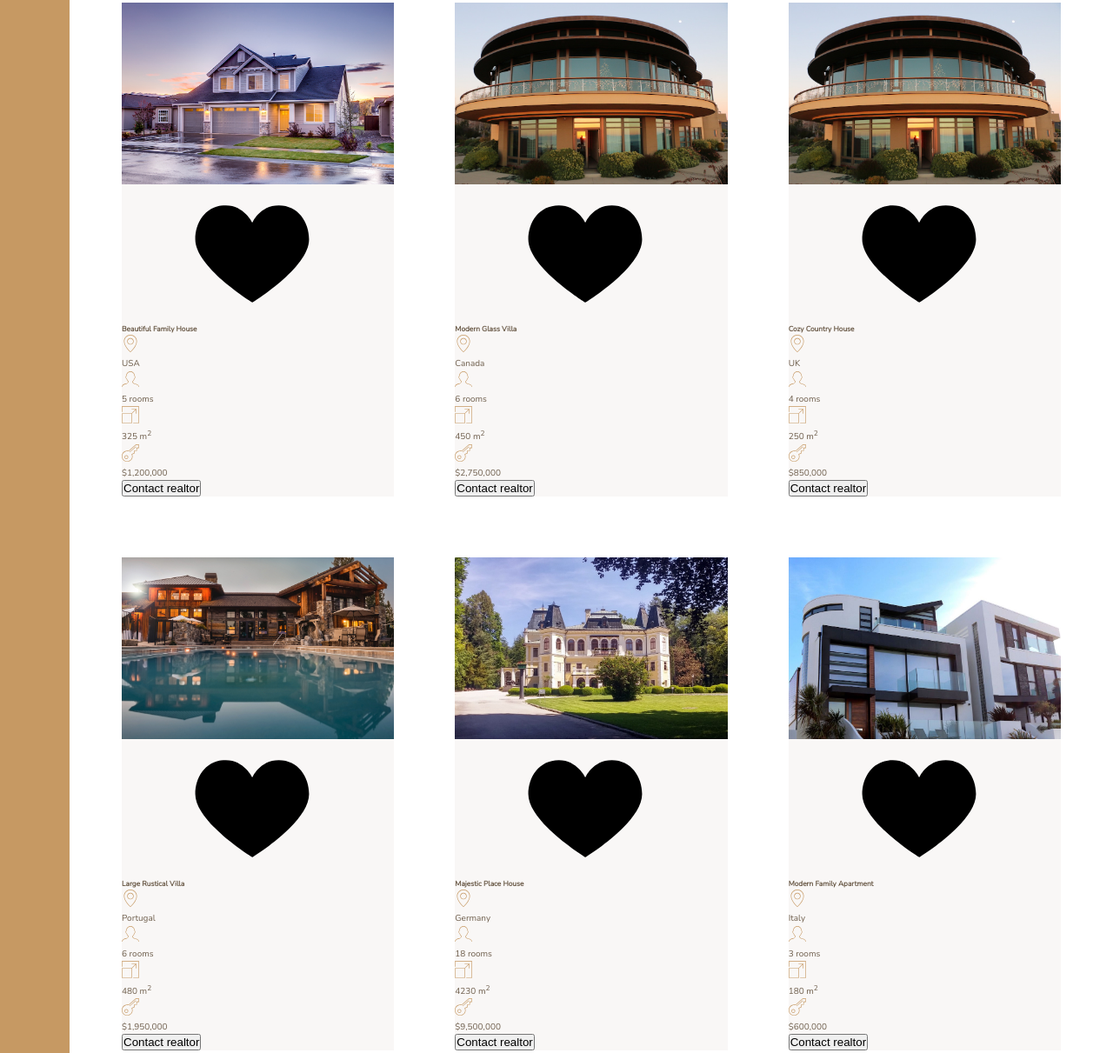
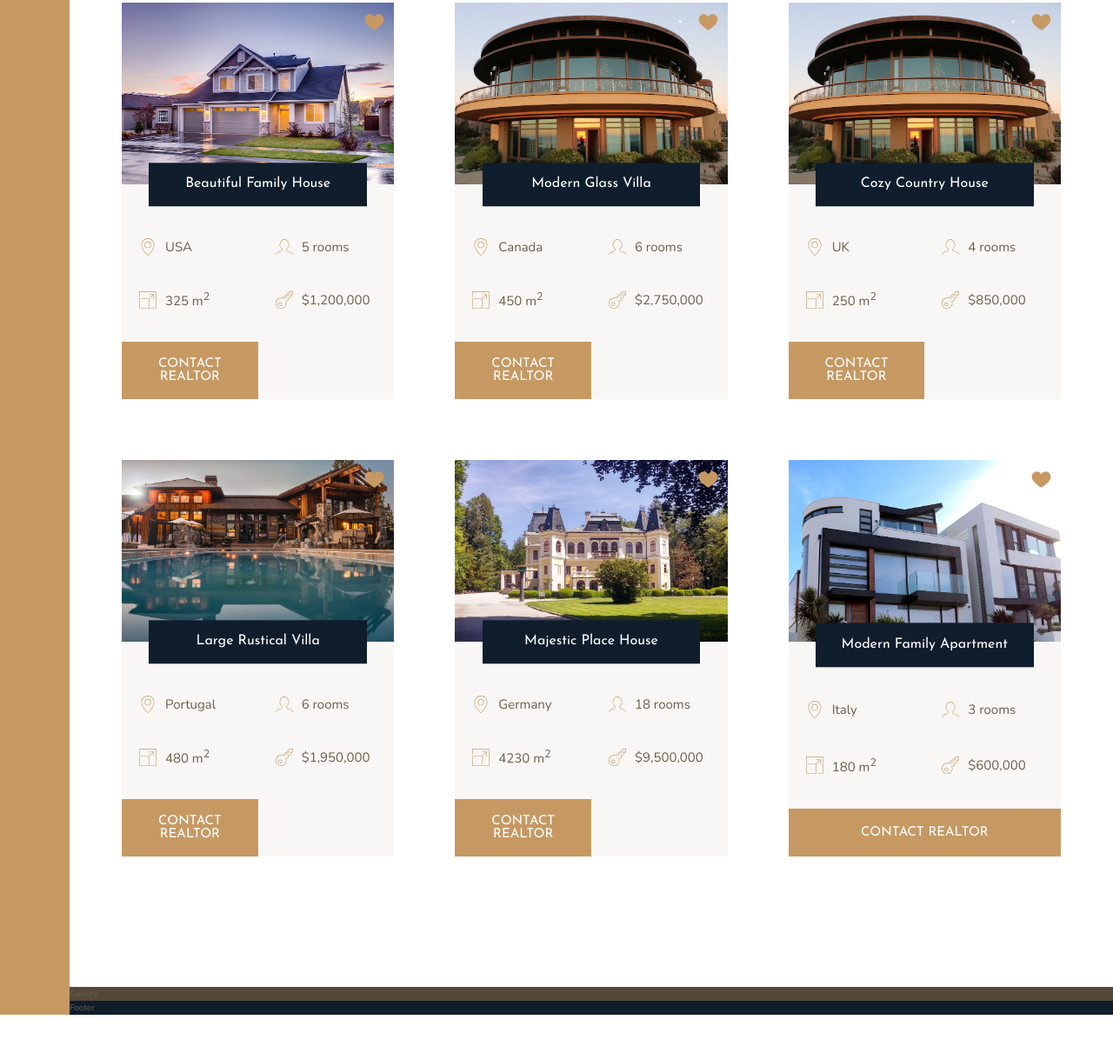
Before and after one commit to dmgimhana/luxuryhomes, a website: page index.html in a window 1280 px wide. Shown: the part 1844-3055 px from the top of the page at 87% size. After the commit the page ends 3011 px from the top, so only its background shows below. Drawn offline with nearby package versions, Linux system fonts and the light colour scheme.

Commit message:
home section done

```diff
--- a/index.html
+++ b/index.html
@@ -133,7 +133,7 @@
           </svg>
           <p>$1,200,000</p>
         </div>
-        <button class="cta">Contact realtor</button>
+        <button class="btn">Contact realtor</button>
       </div>
       <div class="home">
         <img src="img/house-2.jpeg" alt="House 1" class="home__img" />
@@ -165,7 +165,7 @@
           </svg>
           <p>$2,750,000</p>
         </div>
-        <button class="cta">Contact realtor</button>
+        <button class="btn">Contact realtor</button>
       </div>
       <div class="home">
         <img src="img/house-2.jpeg" alt="House 1" class="home__img" />
@@ -197,7 +197,7 @@
           </svg>
           <p>$850,000</p>
         </div>
-        <button class="cta">Contact realtor</button>
+        <button class="btn">Contact realtor</button>
       </div>
       <div class="home">
         <img src="img/house-4.jpeg" alt="House 1" class="home__img" />
@@ -229,7 +229,7 @@
           </svg>
           <p>$1,950,000</p>
         </div>
-        <button class="cta">Contact realtor</button>
+        <button class="btn">Contact realtor</button>
       </div>
       <div class="home">
         <img src="img/house-5.jpeg" alt="House 1" class="home__img" />
@@ -261,7 +261,7 @@
           </svg>
           <p>$9,500,000</p>
         </div>
-        <button class="cta">Contact realtor</button>
+        <button class="btn">Contact realtor</button>
       </div>
       <div class="home">
         <img src="img/house-6.jpeg" alt="House 1" class="home__img" />
@@ -293,7 +293,7 @@
           </svg>
           <p>$600,000</p>
         </div>
-        <button class="cta">Contact realtor</button>
+        <button class="btn home__btn">Contact realtor</button>
       </div>
     </section>
     <section class="gallery">Gallery</section>
--- a/sass/_homes.scss
+++ b/sass/_homes.scss
@@ -8,27 +8,69 @@
 
 .home {
   background-color: $color-grey-light-1;
+  display: grid;
+  grid-row-gap: 3.5rem;
+
+  grid-template-columns: repeat(2, 1fr);
 
   &__img {
     width: 100%;
+    grid-row: 1 / 2;
+    grid-column: 1 / -1;
+    z-index: 1;
   }
 
   &__like {
+    grid-row: 1 / 2;
+    grid-column: 2 / 3;
+    fill: $color-primary;
+    height: 2.5rem;
+    width: 2.5rem;
+    z-index: 2;
+    justify-self: end;
+    margin: 1rem;
   }
 
   &__name {
+    grid-row: 1 / 2;
+    grid-column: 1 / -1;
+    justify-self: center;
+    align-self: end;
+    z-index: 3;
+    width: 80%;
+    font-family: $font-display;
+    font-size: 1.6rem;
+    text-align: center;
+    padding: 1.25rem;
+    background-color: $color-secondary;
+    color: #fff;
+    font-weight: 400;
+    transform: translateY(50%);
+  }
+
+  &__location,
+  &__rooms {
+    margin-top: 2.5rem;
   }
 
   &__location,
   &__rooms,
   &__area,
   &__price {
+    font-size: 1.5rem;
+    margin-left: 2rem;
+    display: flex;
+    align-items: center;
+
     svg {
       fill: $color-primary;
       height: 2rem;
       width: 2rem;
-    }
-    p {
+      margin-right: 1rem;
     }
   }
+
+  &__btn {
+    grid-column: 1/ -1;
+  }
 }
```
Also changed, not shown: css/style.css.
